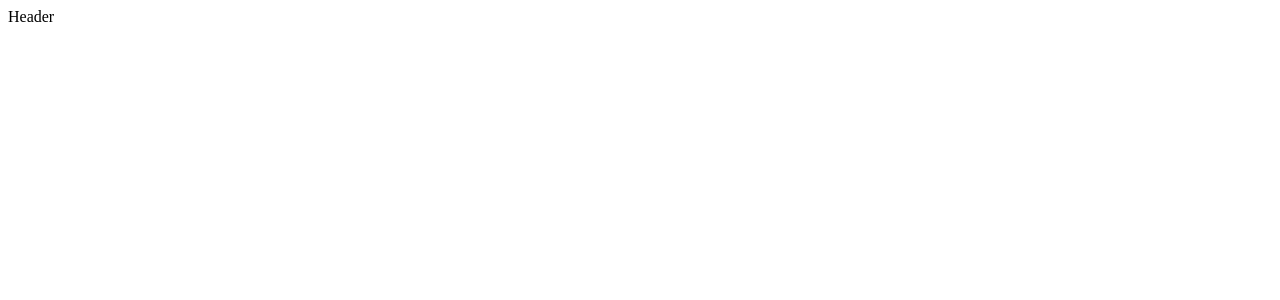
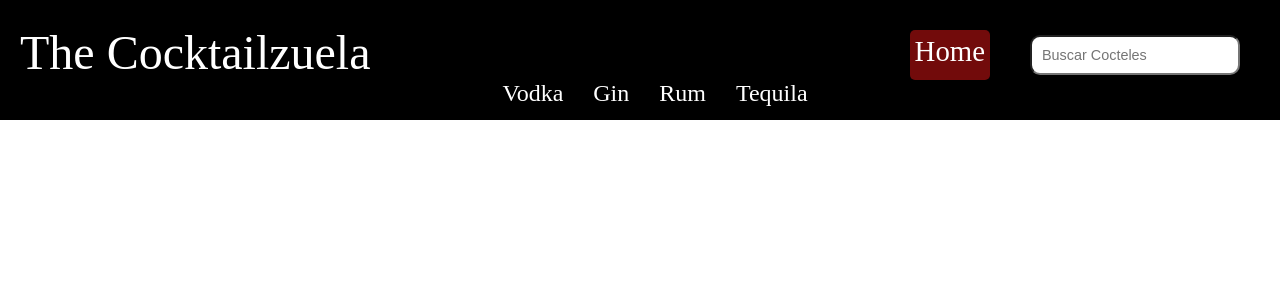
Before and after one commit to DevRequena/TheCocktailzuela, a React (Vite) app: page / in a window 1280 px wide. Shown: the top 300 px of the page. Built offline with nearby package versions, Linux system fonts and the light colour scheme.

Commit message:
[update] inicio del navbar

```diff
--- a/src/components/Header/Header.jsx
+++ b/src/components/Header/Header.jsx
@@ -11,8 +11,28 @@ const Header = () => {
 
   return (
     <div className={styles.header}>
-      Header
-     </div>
+      <div className={styles.nameHomeContainer}>
+        <div className={styles.logo}>The Cocktailzuela</div>
+        <div className={styles.homeSearch}>
+          <div className={styles.home}> Home </div>
+          <div><input type="text" className={styles.search} placeholder="Buscar Cocteles" /></div>
+        </div>
+      </div>
+      <div className={styles.ingredientsContent}>
+          <div className={styles.ingredient}>
+            <a className={styles.ladilla} href='www.vodka.com'>Vodka</a>
+          </div>
+          <div className={styles.ingredient}>
+            <a className={styles.ladilla} href='www.Gin.com'>Gin </a>
+          </div>
+          <div className={styles.ingredient}>
+            <a className={styles.ladilla} href='www.Rum.com'>Rum</a>
+          </div>
+          <div className={styles.ingredient}>
+            <a className={styles.ladilla} href='www.Tequila.com'>Tequila</a>
+          </div>
+      </div>
+    </div>
   )
 };
 
--- a/src/components/Header/styles/Header.module.css
+++ b/src/components/Header/styles/Header.module.css
@@ -1,3 +1,76 @@
 .header{
+  width: 100vw;
+  height: 15vh;
+  background-color: black;
+}
+
+.nameHomeContainer{
+  display: flex;
+  justify-content: space-between;
+}
+
+.logo{
+  color:white;
+  font-size: 3rem;
+  margin-left: 20px;
+  margin-top: 25px;
+}
+
+.homeSearch{
+  display: flex;
+}
+
+
+.home{
+  color:white;
+  font-size: 1.8rem;
+  margin-right: 40px;
+  margin-top: 30px;
+  padding: 5px;
+  border-radius: 5px;
+  background-color: rgb(114, 11, 11);
+}
+
+.home:hover{
+  background-color: white;
+  color: rgb(114, 11, 11);
+  font-weight: bold;
+}
+
+.search{
+  font-size: .9rem;
+  margin-right: 40px;
+  margin-top: 35px;
+  padding: 10px;
+  border-radius: 10px;
+}
+
+.ingredientsContent{
+  color: white;
+  display: flex;
+  justify-content: center;
+}
+
+.ingredient{
+  font-size: 1.5rem;
+  margin-left: 30px;
+}
+
+.home{
 
 }
+
+.ladilla{
+  color: white;
+  text-decoration: none;
+}
+
+.ladilla:hover{
+  color:rgb(114, 11, 11);
+}
+
+.home{
+  display: flex;
+  color: white;
+  justify-content: end;
+}
--- /dev/null
+++ b/src/main.css
@@ -0,0 +1,4 @@
+*{
+  padding: 0;
+  margin: 0;
+}
--- a/src/main.jsx
+++ b/src/main.jsx
@@ -3,6 +3,7 @@ import ReactDOM from 'react-dom/client'
 import App from './App'
 import { BrowserRouter } from "react-router-dom";
 import { DataProvider } from './context';
+import '../src/main.css';
 
 
 ReactDOM.createRoot(document.getElementById('root')).render(
```
Also changed, not shown: 1 other file (tests, documents, lock files or other folders).
